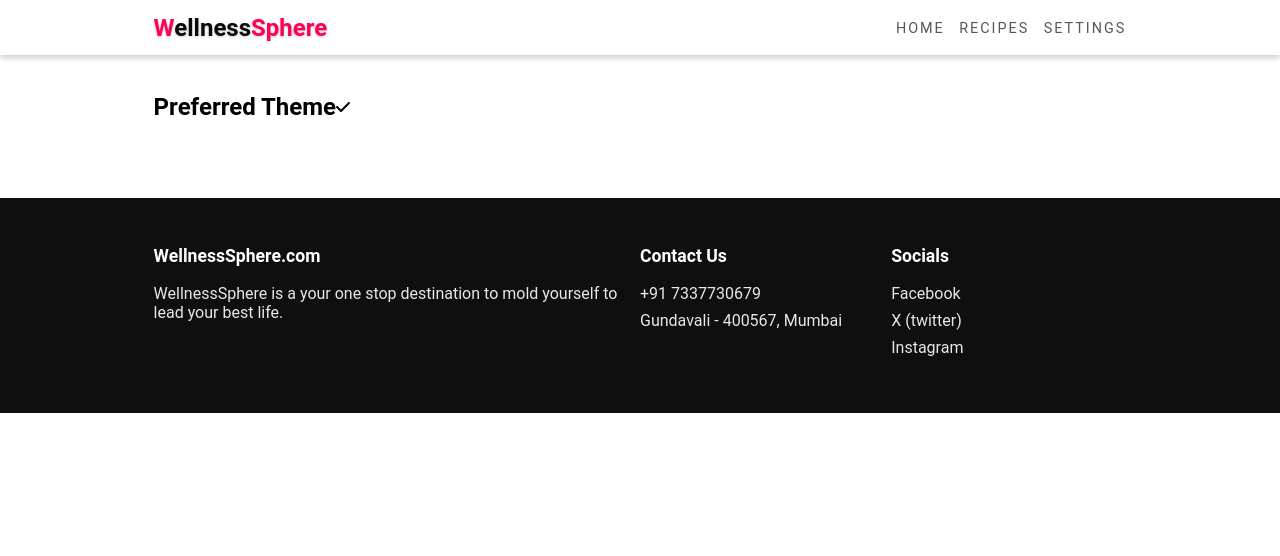
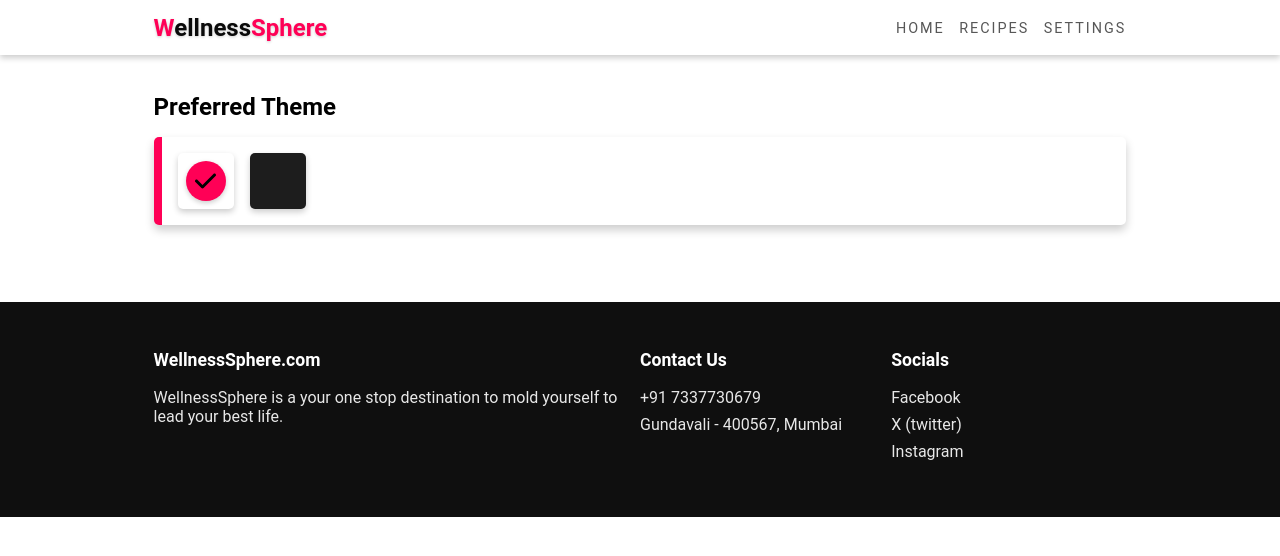
Before and after one commit to taniyeahh7/WellnessSphere, a React (Create React App) app in the folder client/: page /settings in a window 1280 px wide. Shown: the top 556 px of the page. Built offline with nearby package versions, Linux system fonts and the light colour scheme; the HTML template or start-up script is replaced by a standard one.

Commit message:
index scss modified

```diff
--- a/client/src/styles/index.scss
+++ b/client/src/styles/index.scss
@@ -69,68 +69,56 @@ img{
 @import "partials/hero-section";
 @import "partials/improvesection";
 @import "partials/footer";
+@import "partials/_previous-searches";
+@import "partials/section-quote";
+@import "partials/navbar";
+@import "partials/recipes-section";
 
-.previous-searches{
-    display: block;
-    h2{
-        color: var(--text-color);
-        margin-bottom: 0.5em;
-    }
-    .previous-searches-container{
-        .search-item{
+.options-container{
+    box-shadow: 0 5px 10px var(--shadow-color);
+    padding: 1em;
+    border-radius: 5px;
+    border-left: .5em solid var(--primary-color);
+    background-color: var(--background-color);
+    margin-top: 1em;
+    display: flex;
+    gap: 1em;
+
+    .option{
+        height: 3.5em;
+        width: 3.5em;
+        box-shadow: 0 3px 6px var(--shadow-color);
+        border-radius: 5px;
+        display: flex;
+        justify-content: center;
+        align-items: center;
+        &.light{
+            background-color: #fff;
+        }
+        &.dark{
+            background-color: rgb(29,29,29);
+        }
+
+        .check{
+            height: 2.5em;
+            width: 2.5em;
             background-color: var(--primary-color);
-            display: inline-block;
-            padding: 0.5em 1em;
-            margin: 0 1em 1em 0;
-            color: white;
-            border-radius: 30px;
-            box-shadow: 0 3px 6px var(--shadow-color);
-            transform: translateX(100%);
-            opacity: 0;
-            animation: getAnimationDuration(0.5s) slideInRight forwards;
-        }
-    }
-    .search-box{
-        display: flex;
-        align-items: center;
-        justify-content: flex-end;
-        height:35px;
-        input,.btn{
-            height:35px;
-        }
-        input{
-            min-width: 250px;
-            padding: 0 0.5em;
-            border-radius: 5px 0 0 5px;
-            outline: none;
-            border: 1px solid #4d4d4d;
-        }
-        .btn{
-            padding-block: 0;
-            padding-inline: 0.75em;
-            border-radius: 0 5px 5px 0;
+            border-radius: 50%;
+            display: flex;
+            justify-content: center;
+            align-items: center;
+            box-shadow: 0 2px 5px var(--shadow-color);
+            svg{
+                height: 1.5em;
+                width: 1.5
+                ;
+            }
         }
     }
 }
 
-
-.section.quote{
-    display: block;
-    .quote-text{
-        font-size: 1.2em;
-        line-height: 1.3;
-        color: var(--text-color);
-        svg{
-            color: var(--primary-color);
-            font-size: 1.5em;
-            margin-right: 0.5em;
-        }
-    }
-    .quote-author{
-        color: var(--text-light);
-        text-align: right;
-        margin-top: 1em;
-    }
+.d-blocj h2{
+    font-size: 1.75em;
 }
 
 .main{
@@ -142,6 +130,9 @@ img{
     flex-wrap: wrap;
     align-items: center;
     margin-bottom: 3vw;
+    &.d-block{
+        display: block;
+    }
     .title{
         color: var(--text-color);
         font-size: 2.5em;
```
